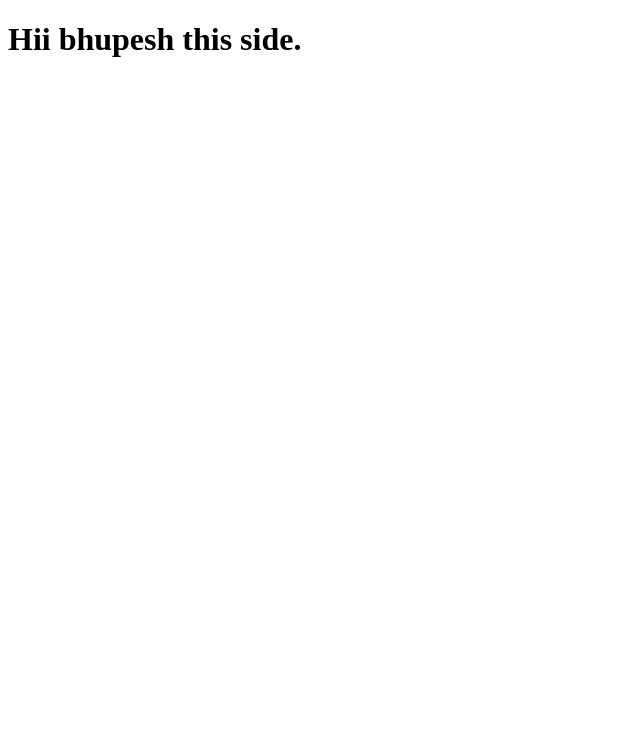
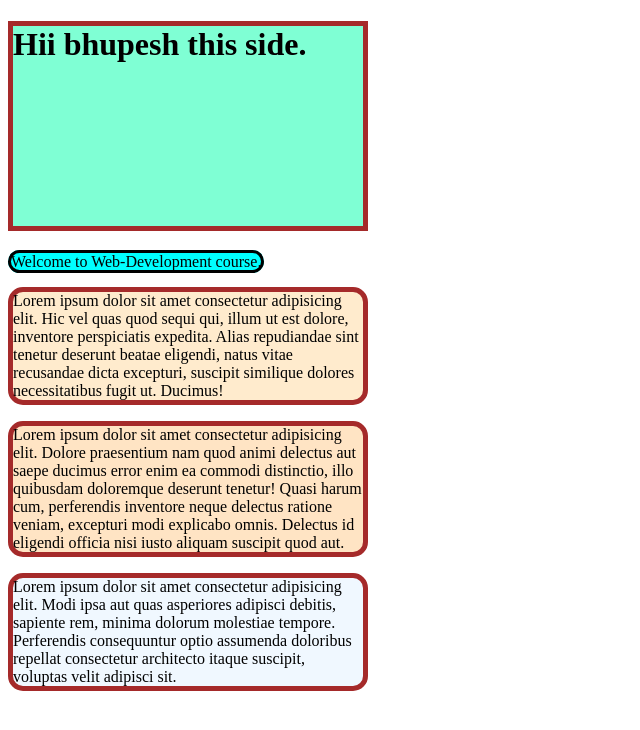
Before and after one commit to 23Bhupesh/Web-Dev, a plain HTML site: page lecture15/index.html in a window 1280 px wide. Shown: the whole page, without its empty margins (0-640 px from the left). Drawn offline with Linux system fonts and the light colour scheme.

Commit message:
updated html file

```diff
--- a/lecture15/index.html
+++ b/lecture15/index.html
@@ -1,13 +1,77 @@
 <!DOCTYPE html>
 <html lang="en">
+
 <head>
     <meta charset="UTF-8">
     <meta http-equiv="X-UA-Compatible" content="IE=edge">
     <meta name="viewport" content="width=device-width, initial-scale=1.0">
     <title>Document</title>
+    <style>
+        h1 {
+            background-color: aquamarine;
+            /*border-style: dashed;
+            border-width: 5px;
+            border-color: brown;*/
+            border: solid brown 5px;
+
+            /*border-radius: 15px;*/
+            /*border-top-left-radius: 15px;*/
+            width: 350px;
+            height: 200px;
+        }
+
+        span {
+            background-color: aqua;
+            border: solid black 3px;
+            border-radius: 5px;
+            border-radius: 15px;
+            /* width: 350px;
+            height: 200px; */
+            /* In span tag, width and height do not work because span tag is inline tag and it is just take only that place which it requires */
+        }
+
+        .firstPara {
+            background-color: blanchedalmond;
+            border: solid brown 5px;
+            border-radius: 15px;
+            width: 350px;
+        }
+
+        .secondPara {
+            background-color: bisque;
+            border: solid brown 5px;
+            border-radius: 15px;
+            width: 350px;
+        }
+
+        .thirdPara {
+            background-color: aliceblue;
+            border: solid brown 5px;
+            border-radius: 15px;
+            width: 350px;
+        }
+    </style>
 </head>
+
 <body>
     <h1>Hii bhupesh this side.</h1>
 
+    <span>Welcome to Web-Development course.</span>
+
+    <p class="firstPara">Lorem ipsum dolor sit amet consectetur adipisicing elit. Hic vel quas quod sequi qui, illum ut
+        est dolore,
+        inventore perspiciatis expedita. Alias repudiandae sint tenetur deserunt beatae eligendi, natus vitae recusandae
+        dicta excepturi, suscipit similique dolores necessitatibus fugit ut. Ducimus!</p>
+
+    <p class="secondPara">Lorem ipsum dolor sit amet consectetur adipisicing elit. Dolore praesentium nam quod animi
+        delectus aut saepe
+        ducimus error enim ea commodi distinctio, illo quibusdam doloremque deserunt tenetur! Quasi harum cum,
+        perferendis inventore neque delectus ratione veniam, excepturi modi explicabo omnis. Delectus id eligendi
+        officia nisi iusto aliquam suscipit quod aut.</p>
+    <p class="thirdPara">Lorem ipsum dolor sit amet consectetur adipisicing elit. Modi ipsa aut quas asperiores adipisci
+        debitis, sapiente
+        rem, minima dolorum molestiae tempore. Perferendis consequuntur optio assumenda doloribus repellat consectetur
+        architecto itaque suscipit, voluptas velit adipisci sit.</p>
 </body>
+
 </html>
```
